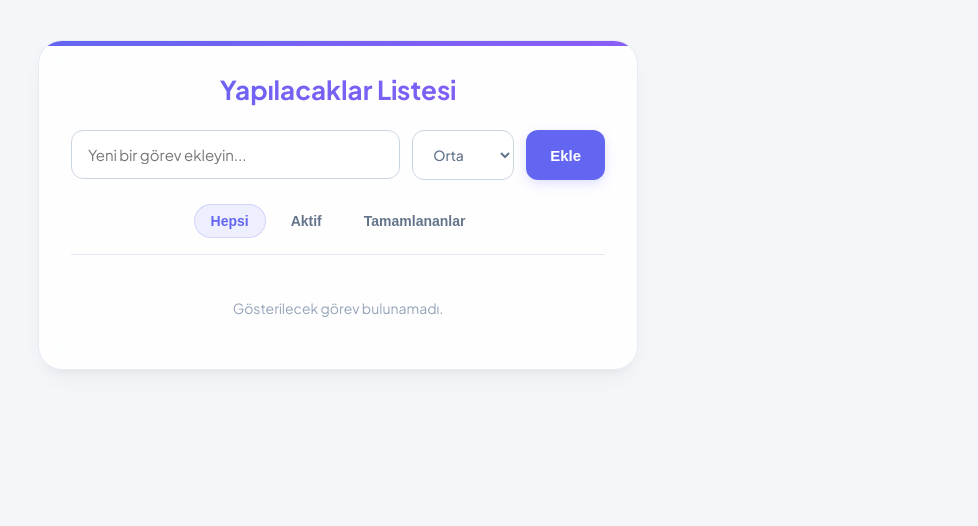
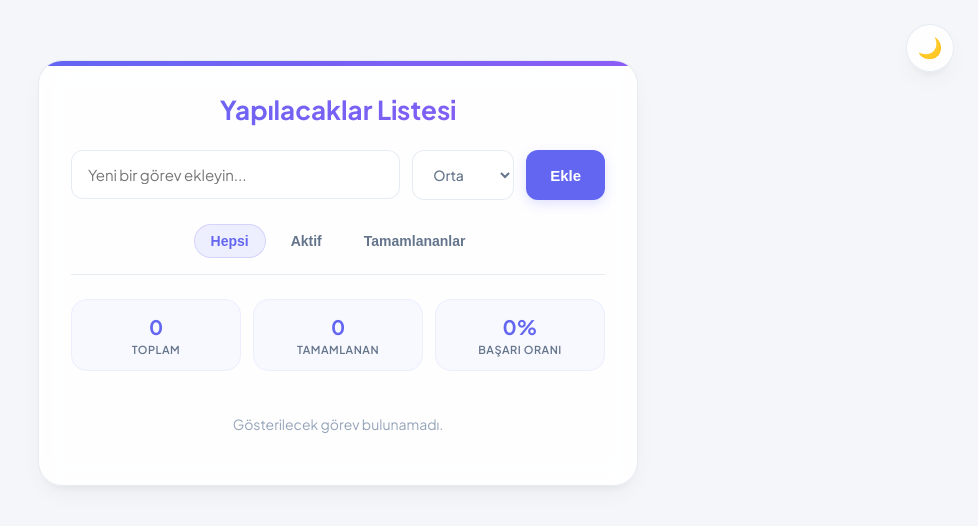
Before and after one commit to elifyilmaz00/antigravity-learning-journey, a plain HTML site: page index.html in a window 1280 px wide. Shown: the whole page, without its empty margins (302-1280 px from the left). Drawn offline with Linux system fonts and the light colour scheme.

Commit message:
feat: add dark mode toggle and real-time statistics panel

```diff
--- a/css/style.css
+++ b/css/style.css
@@ -9,19 +9,34 @@
     --text-muted: #94a3b8;
 
     /* Priority Colors */
-    --priority-low: #10b981;
-    /* Emerald */
-    --priority-medium: #f59e0b;
-    /* Amber */
-    --priority-high: #ef4444;
-    /* Red */
+    --priority-low: #10b981;    /* Emerald */
+    --priority-medium: #f59e0b; /* Amber */
+    --priority-high: #ef4444;   /* Red */
 
-    --primary-color: #6366f1;
-    /* Indigo */
+    --primary-color: #6366f1;   /* Indigo */
     --primary-hover: #4f46e5;
     --border-color: rgba(226, 232, 240, 0.8);
     --shadow: 0 10px 25px -5px rgba(0, 0, 0, 0.05), 0 8px 10px -6px rgba(0, 0, 0, 0.05);
     --transition-smooth: all 0.3s cubic-bezier(0.4, 0, 0.2, 1);
+
+    /* Stats Colors */
+    --stats-bg: rgba(99, 102, 241, 0.04);
+    --stats-border: rgba(99, 102, 241, 0.08);
+}
+
+/* Dark Theme Variables */
+[data-theme="dark"] {
+    --bg-color: #0f172a;
+    --card-bg: rgba(30, 41, 59, 0.85);
+    --text-primary: #f8fafc;
+    --text-secondary: #94a3b8;
+    --text-muted: #64748b;
+    --border-color: rgba(51, 65, 85, 0.5);
+    --shadow: 0 20px 40px -15px rgba(0, 0, 0, 0.3);
+
+    /* Stats Colors for Dark Mode */
+    --stats-bg: rgba(147, 51, 234, 0.08);
+    --stats-border: rgba(147, 51, 234, 0.15);
 }
 
 * {
@@ -38,13 +53,45 @@ body {
     display: flex;
     justify-content: center;
     align-items: flex-start;
-    padding: 40px 20px;
+    padding: 60px 20px 40px;
     overflow-y: auto;
+    transition: background-color 0.4s ease, color 0.4s ease;
 }
 
 .container {
     width: 100%;
     max-width: 600px;
+    position: relative;
+}
+
+/* Theme Toggle Button */
+.theme-toggle {
+    position: fixed;
+    top: 24px;
+    right: 24px;
+    width: 48px;
+    height: 48px;
+    border-radius: 50%;
+    border: 1px solid var(--border-color);
+    background-color: var(--card-bg);
+    color: var(--text-primary);
+    box-shadow: var(--shadow);
+    cursor: pointer;
+    display: flex;
+    align-items: center;
+    justify-content: center;
+    font-size: 20px;
+    transition: var(--transition-smooth);
+    z-index: 1000;
+}
+
+.theme-toggle:hover {
+    transform: scale(1.1) rotate(15deg);
+    border-color: var(--primary-color);
+}
+
+.theme-toggle:active {
+    transform: scale(0.95);
 }
 
 /* Card Styling */
@@ -56,7 +103,7 @@ body {
     border-radius: 24px;
     padding: 32px;
     box-shadow: var(--shadow);
-    transition: var(--transition-smooth);
+    transition: background-color 0.4s ease, border-color 0.4s ease, box-shadow 0.4s ease;
     position: relative;
     overflow: hidden;
 }
@@ -98,8 +145,8 @@ h1 {
     width: 100%;
     padding: 14px 16px;
     border-radius: 12px;
-    border: 1px solid #cbd5e1;
-    background-color: #ffffff;
+    border: 1px solid var(--border-color);
+    background-color: var(--card-bg);
     font-family: inherit;
     font-size: 15px;
     color: var(--text-primary);
@@ -115,8 +162,8 @@ h1 {
 .priority-select {
     padding: 14px 16px;
     border-radius: 12px;
-    border: 1px solid #cbd5e1;
-    background-color: #ffffff;
+    border: 1px solid var(--border-color);
+    background-color: var(--card-bg);
     font-family: inherit;
     font-size: 14px;
     font-weight: 500;
@@ -155,7 +202,7 @@ h1 {
     justify-content: center;
     gap: 8px;
     margin-bottom: 24px;
-    border-bottom: 1px solid #e2e8f0;
+    border-bottom: 1px solid var(--border-color);
     padding-bottom: 16px;
 }
 
@@ -182,6 +229,43 @@ h1 {
     border-color: rgba(99, 102, 241, 0.2);
 }
 
+/* Stats Panel Styling */
+.stats-panel {
+    display: grid;
+    grid-template-columns: repeat(3, 1fr);
+    gap: 12px;
+    margin-bottom: 24px;
+}
+
+.stats-card {
+    background-color: var(--stats-bg);
+    border: 1px solid var(--stats-border);
+    border-radius: 16px;
+    padding: 14px;
+    text-align: center;
+    transition: var(--transition-smooth);
+}
+
+.stats-card:hover {
+    transform: translateY(-2px);
+    background-color: rgba(99, 102, 241, 0.08);
+}
+
+.stats-val {
+    font-size: 20px;
+    font-weight: 700;
+    color: var(--primary-color);
+    margin-bottom: 4px;
+}
+
+.stats-lbl {
+    font-size: 11px;
+    font-weight: 600;
+    color: var(--text-secondary);
+    text-transform: uppercase;
+    letter-spacing: 0.5px;
+}
+
 /* List Styling */
 .todo-list {
     list-style: none;
@@ -195,8 +279,8 @@ h1 {
     align-items: center;
     justify-content: space-between;
     padding: 16px;
-    background-color: #ffffff;
-    border: 1px solid #f1f5f9;
+    background-color: var(--card-bg);
+    border: 1px solid var(--border-color);
     border-radius: 16px;
     box-shadow: 0 2px 4px rgba(0, 0, 0, 0.01);
     transition: var(--transition-smooth);
@@ -206,7 +290,7 @@ h1 {
 .todo-item:hover {
     transform: translateY(-2px);
     box-shadow: 0 4px 12px rgba(0, 0, 0, 0.03);
-    border-color: #e2e8f0;
+    border-color: var(--primary-color);
 }
 
 .todo-left {
@@ -220,7 +304,7 @@ h1 {
 .custom-checkbox {
     width: 22px;
     height: 22px;
-    border: 2px solid #cbd5e1;
+    border: 2px solid var(--border-color);
     border-radius: 6px;
     display: flex;
     align-items: center;
@@ -303,7 +387,6 @@ h1 {
         opacity: 0;
         transform: translateY(10px);
     }
-
     to {
         opacity: 1;
         transform: translateY(0);
@@ -313,5 +396,4 @@ h1 {
 /* Completed Items pushed down style */
 .todo-item.completed {
     opacity: 0.65;
-    background-color: #f8fafc;
 }
--- a/index.html
+++ b/index.html
@@ -9,6 +9,9 @@
     <link rel="stylesheet" href="css/style.css">
 </head>
 <body>
+    <!-- Theme Toggle Button -->
+    <button class="theme-toggle" id="theme-toggle" onclick="toggleTheme()" aria-label="Temayı Değiştir">🌙</button>
+
     <div class="container">
         <main class="todo-card">
             <h1>Yapılacaklar Listesi</h1>
@@ -33,6 +36,22 @@
                 <button class="filter-btn" id="filter-completed" onclick="setFilter('completed')">Tamamlananlar</button>
             </div>
 
+            <!-- Stats Panel -->
+            <div class="stats-panel">
+                <div class="stats-card">
+                    <div class="stats-val" id="stats-total">0</div>
+                    <div class="stats-lbl">Toplam</div>
+                </div>
+                <div class="stats-card">
+                    <div class="stats-val" id="stats-completed">0</div>
+                    <div class="stats-lbl">Tamamlanan</div>
+                </div>
+                <div class="stats-card">
+                    <div class="stats-val" id="stats-rate">0%</div>
+                    <div class="stats-lbl">Başarı Oranı</div>
+                </div>
+            </div>
+
             <!-- Todo List -->
             <ul class="todo-list" id="todo-list">
                 <!-- Items will be injected dynamically -->
@@ -44,6 +63,31 @@
         // App State
         let todos = JSON.parse(localStorage.getItem('todos')) || [];
         let currentFilter = 'all';
+
+        // Load theme from localStorage
+        const savedTheme = localStorage.getItem('theme') || 'light';
+        document.documentElement.setAttribute('data-theme', savedTheme);
+        updateThemeToggleIcon(savedTheme);
+
+        // Toggle Theme
+        function toggleTheme() {
+            const currentTheme = document.documentElement.getAttribute('data-theme');
+            const newTheme = currentTheme === 'dark' ? 'light' : 'dark';
+
+            document.documentElement.setAttribute('data-theme', newTheme);
+            localStorage.setItem('theme', newTheme);
+            updateThemeToggleIcon(newTheme);
+        }
+
+        // Update Theme Toggle Icon
+        function updateThemeToggleIcon(theme) {
+            const btn = document.getElementById('theme-toggle');
+            if (theme === 'dark') {
+                btn.textContent = '☀️';
+            } else {
+                btn.textContent = '🌙';
+            }
+        }
 
         // Add Task
         function addTask(event) {
@@ -84,6 +128,7 @@
         }
 
         // Delete Task
+        // Delete Task
         function deleteTodo(id) {
             todos = todos.filter(todo => todo.id !== id);
             saveTodos();
@@ -106,10 +151,24 @@
             localStorage.setItem('todos', JSON.stringify(todos));
         }
 
+        // Update Statistics Panel
+        function updateStats() {
+            const total = todos.length;
+            const completed = todos.filter(todo => todo.completed).length;
+            const rate = total > 0 ? Math.round((completed / total) * 100) : 0;
+
+            document.getElementById('stats-total').textContent = total;
+            document.getElementById('stats-completed').textContent = completed;
+            document.getElementById('stats-rate').textContent = `${rate}%`;
+        }
+
         // Render Todo List
         function renderTodos() {
             const listElement = document.getElementById('todo-list');
             listElement.innerHTML = '';
+
+            // Update stats first
+            updateStats();
 
             // 1. Filter items
             let filteredTodos = todos;
@@ -120,7 +179,6 @@
             }
 
             // 2. Sort items: Completed tasks go to the bottom
-            // If both are completed or both are active, maintain creation order (newest first)
             filteredTodos.sort((a, b) => {
                 if (a.completed !== b.completed) {
                     return a.completed ? 1 : -1;
```
